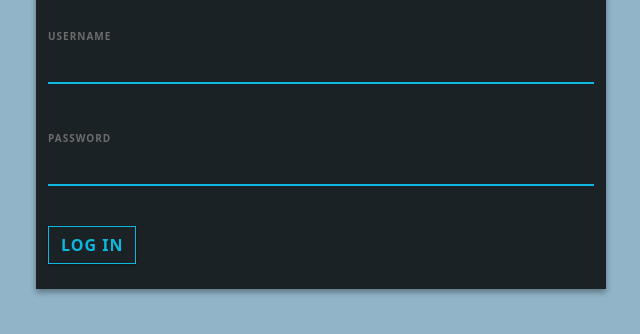
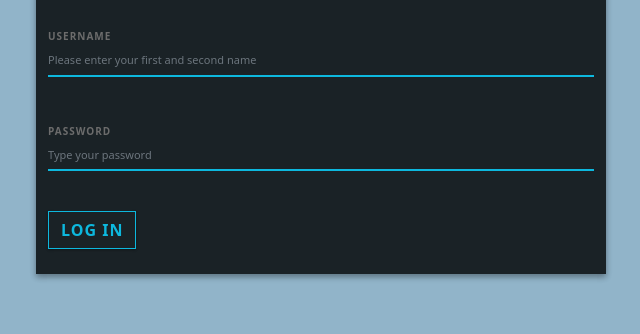
Before and after one commit to Yaryna-Martyniuk/Bootstrap-Login-Form, a plain HTML site: page index.html in a window 1280 px wide. Shown: the part 138-472 px from the top of the page, without its empty margins (319-959 px from the left). Drawn offline with nearby package versions, Linux system fonts and the light colour scheme.

Commit message:
placeholders for inputs added

```diff
--- a/index.css
+++ b/index.css
@@ -12,6 +12,7 @@
   --input-text: #ecf0f5;
   --input-underline-focus: #c3effd;
   --input-label-text: #6c6c6c;
+  --input-placeholder-text: #0097c5;
 }
 
 body {
@@ -64,6 +65,12 @@ input[type="password"] {
   padding-left: 0px;
   margin-bottom: 20px;
   color: var(--input-text);
+}
+
+input[placeholder]{
+    font-weight: 100;
+    font-size:11px;
+    color: var(--input-placeholder-text);
 }
 
 .form-group {
--- a/index.html
+++ b/index.html
@@ -21,11 +21,11 @@ Enter your data                </div>
                         <form>
                             <div class="form-group">
                                 <label class="form-control-label">USERNAME</label>
-                                <input type="text" class="form-control" required>
+                                <input type="text" class="form-control" placeholder="Please enter your first and second name" required>
                             </div>
                             <div class="form-group">
                                 <label class="form-control-label">PASSWORD</label>
-                                <input type="password" class="form-control" i required>
+                                <input type="password" class="form-control" placeholder="Type your password" i required>
                             </div>
 
                                  <div class="col-lg-6 login-button">
```
